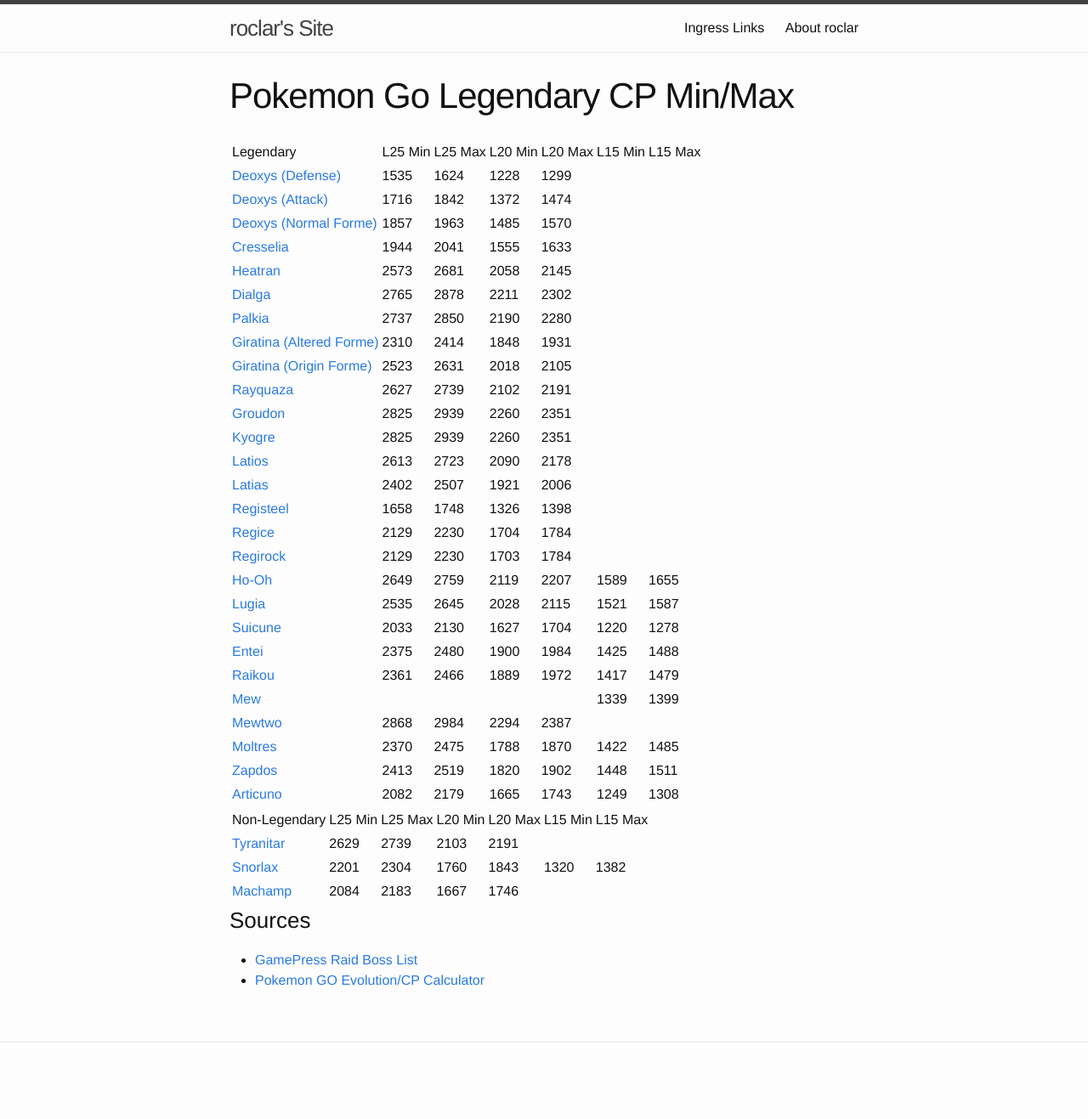
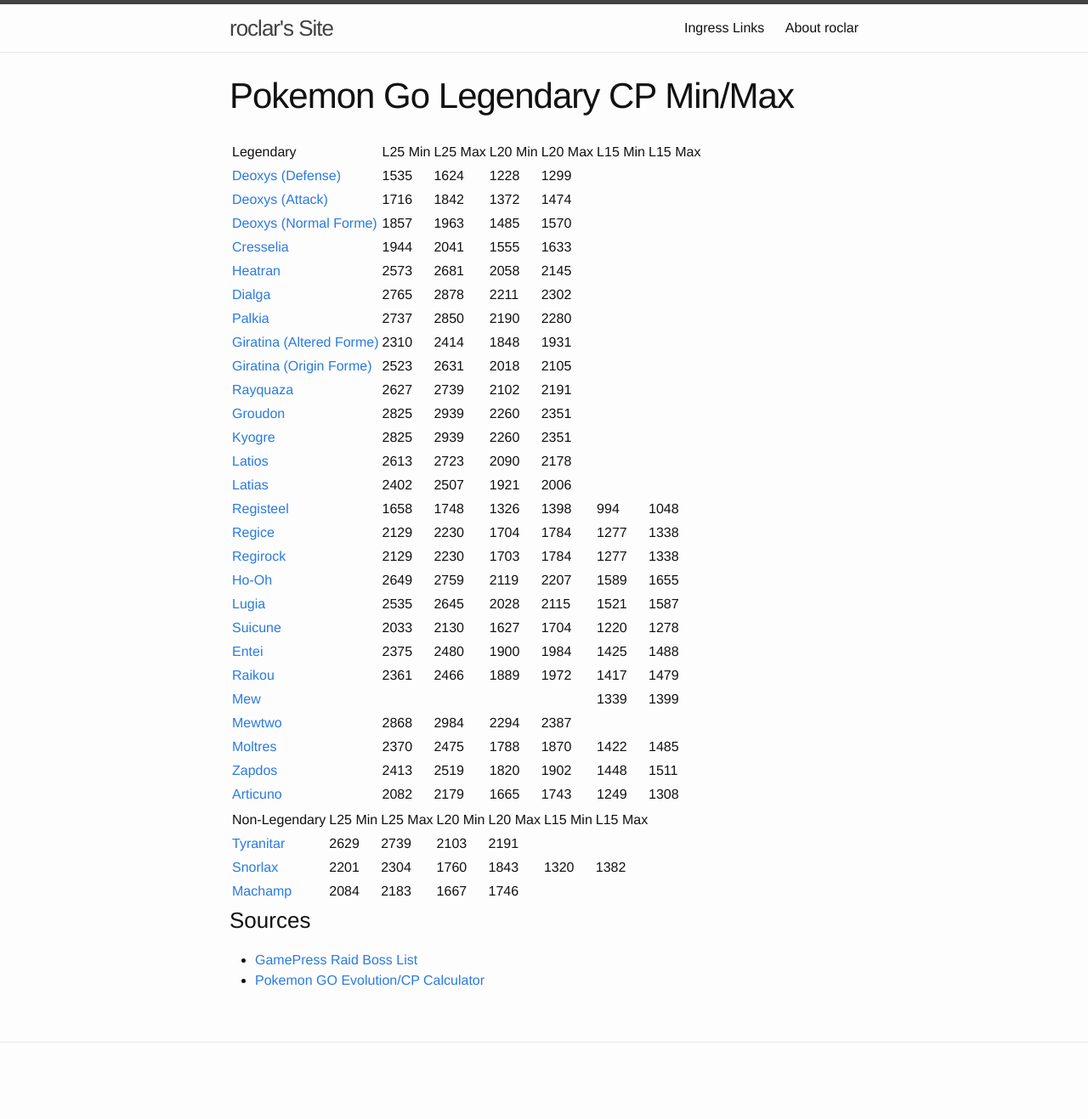
Before and after one commit to roclar/roclar.github.io, a Jekyll site: the page built from PoGoLegendaryCP.md, in a window 1280 px wide. Shown: the whole page at 85% size. Built offline with Jekyll 4.4.1, drawn with Linux system fonts in a browser that asks for light colours.

Commit message:
Added Regi level 15 CPs

```diff
--- a/PoGoLegendaryCP.md
+++ b/PoGoLegendaryCP.md
@@ -19,9 +19,9 @@
 | [Kyogre](https://db.pokemongohub.net/pokemon/382)  | 2825 | 2939 | 2260 | 2351 | | |
 | [Latios](https://db.pokemongohub.net/pokemon/381)  | 2613 | 2723 | 2090 | 2178 | | |
 | [Latias](https://db.pokemongohub.net/pokemon/380)  | 2402 | 2507 | 1921 | 2006 | | |
-| [Registeel](https://db.pokemongohub.net/pokemon/379)  | 1658 | 1748 | 1326 | 1398 | | |
-| [Regice](https://db.pokemongohub.net/pokemon/378)  | 2129 | 2230 | 1704 | 1784 | | |
-| [Regirock](https://db.pokemongohub.net/pokemon/377)  | 2129 | 2230 | 1703 | 1784 | | |
+| [Registeel](https://db.pokemongohub.net/pokemon/379)  | 1658 | 1748 | 1326 | 1398 | 994 | 1048 |
+| [Regice](https://db.pokemongohub.net/pokemon/378)  | 2129 | 2230 | 1704 | 1784 | 1277 | 1338 |
+| [Regirock](https://db.pokemongohub.net/pokemon/377)  | 2129 | 2230 | 1703 | 1784 | 1277 | 1338 |
 | [Ho-Oh](https://db.pokemongohub.net/pokemon/250)  | 2649 | 2759 | 2119 | 2207 | 1589| 1655 |
 | [Lugia](https://db.pokemongohub.net/pokemon/249)  | 2535 | 2645 | 2028 | 2115 | 1521 | 1587 |
 | [Suicune](https://db.pokemongohub.net/pokemon/245)  | 2033 | 2130 | 1627 | 1704 | 1220 | 1278 |
```
